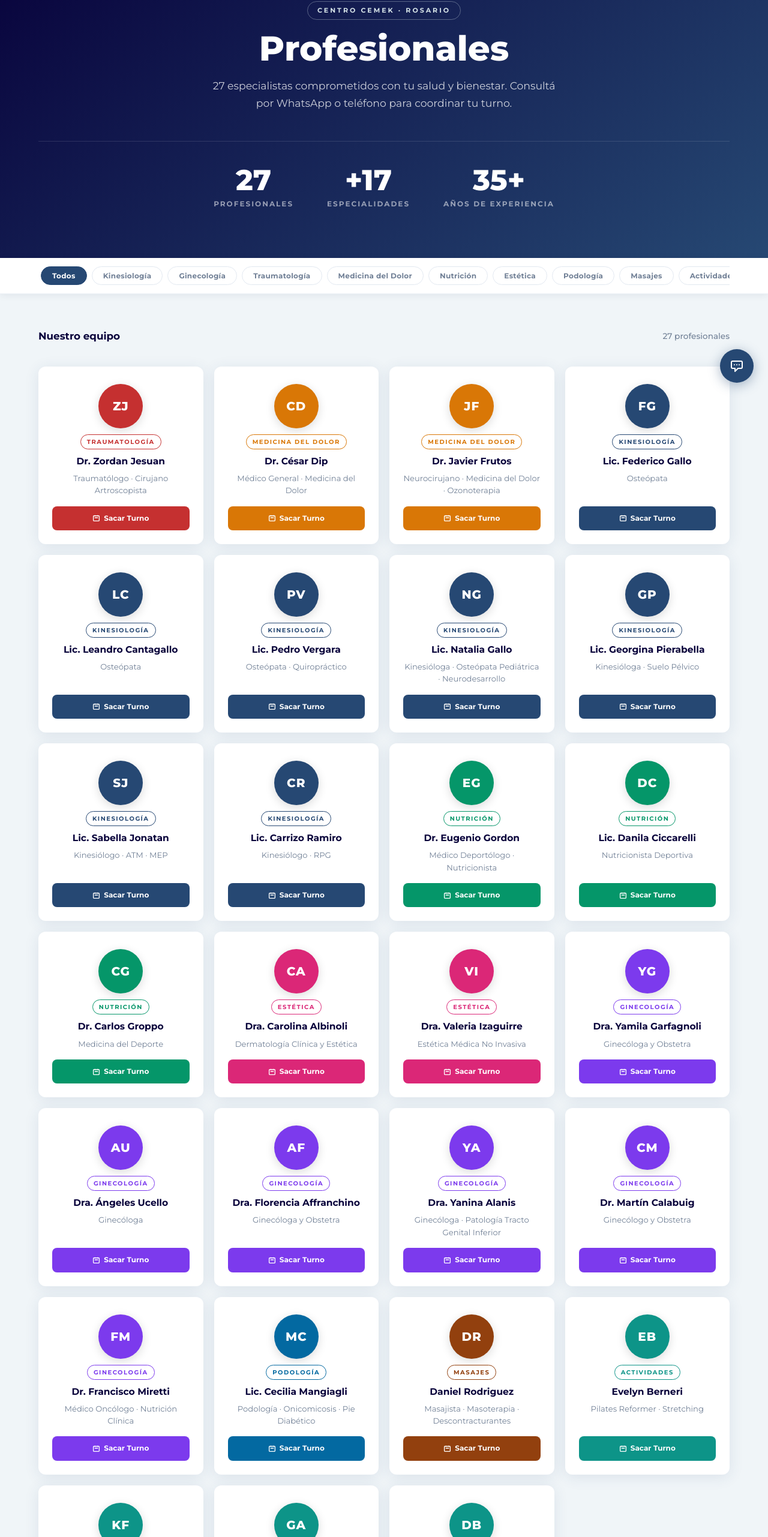
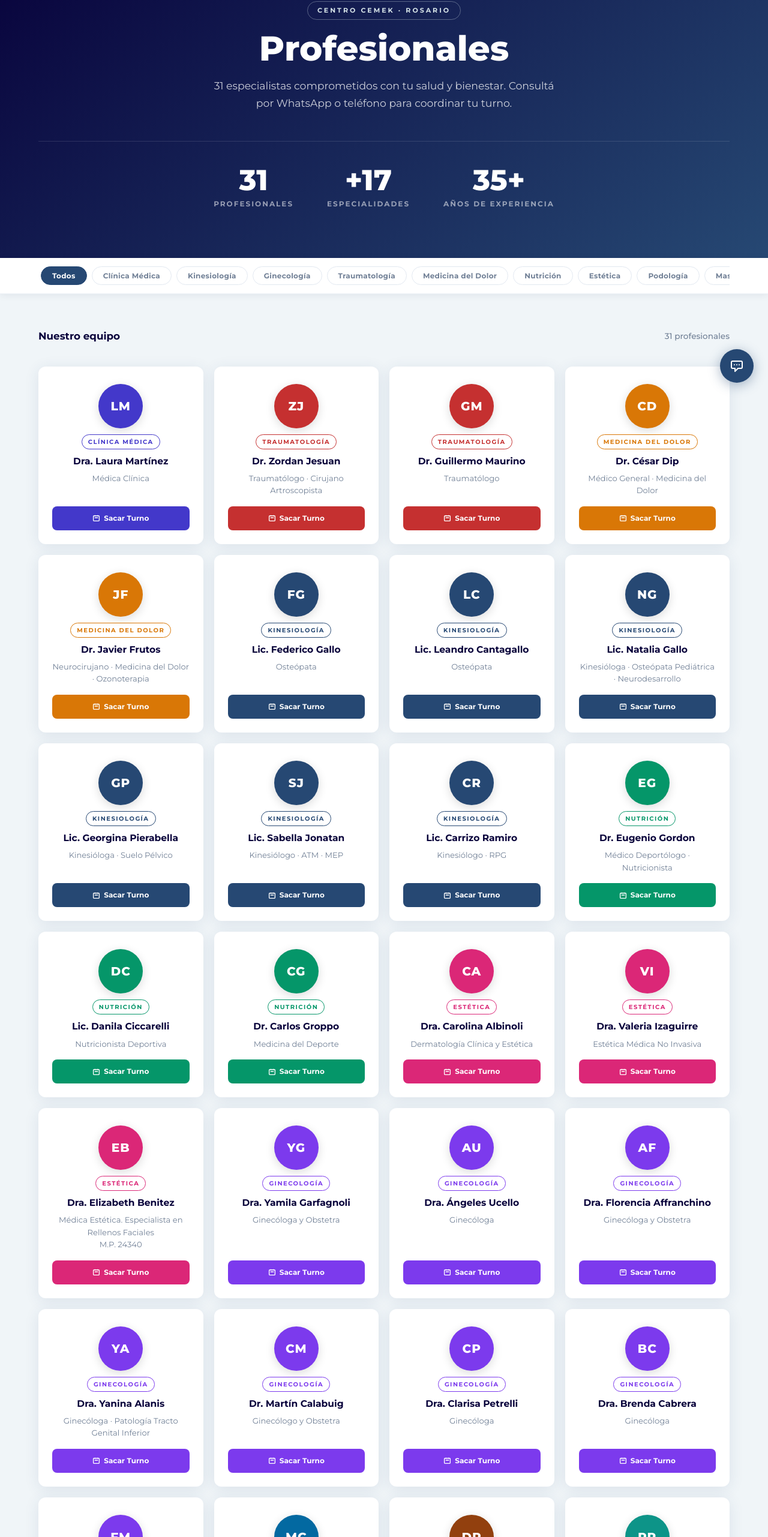
Before and after one commit to Francisseval/web-Clinica-Cemek, a plain HTML site: page profesionales.html in a window 1280 px wide. Shown: the part 138-2700 px from the top of the page at 60% size. Drawn offline with Linux system fonts and the light colour scheme.

Commit message:
Add new professionals, drop Quiropraxia and update consultorio price
- Add Dra. Elizabeth Benitez (Estética, rellenos faciales, M.P. 24340)
- Add Dra. Clarisa Petrelli and Dra. Brenda Cabrera (Ginecología)
- Add Dr. Guillermo Maurino (Traumatología)
- Update professional count to 31 across index, nosotros and profesionales
- Remove Quiropraxia service and replace it with Osteopatía in SEO meta
- Set exclusive consultorio rent to $800.000/mes and drop "Baño exclusivo"

Co-Authored-By: Claude Opus 5.5 <noreply@anthropic.com>

```diff
--- a/profesionales.html
+++ b/profesionales.html
@@ -22,7 +22,7 @@
   <link href="https://fonts.googleapis.com/css2?family=Montserrat:wght@300;400;500;600;700;800&display=swap" rel="stylesheet">
 
   <!-- SEO Meta Tags -->
-  <meta name="description" content="Conocé el equipo de 27 profesionales de Centro CEMEK en Rosario. Kinesiología, Ginecología, Traumatología, Medicina del Dolor, Nutrición, Dermatología y más especialidades.">
+  <meta name="description" content="Conocé el equipo de 31 profesionales de Centro CEMEK en Rosario. Kinesiología, Ginecología, Traumatología, Medicina del Dolor, Nutrición, Dermatología y más especialidades.">
   <meta name="robots" content="index, follow">
   <meta name="author" content="Centro CEMEK">
   <link rel="canonical" href="https://centrocemek.com.ar/profesionales.html">
@@ -38,7 +38,7 @@
   <meta property="og:type" content="website">
   <meta property="og:url" content="https://centrocemek.com.ar/profesionales.html">
   <meta property="og:title" content="Profesionales | Centro CEMEK – Rosario">
-  <meta property="og:description" content="27 profesionales en Kinesiología, Ginecología, Traumatología, Medicina del Dolor y más en Centro CEMEK, Rosario.">
+  <meta property="og:description" content="31 profesionales en Kinesiología, Ginecología, Traumatología, Medicina del Dolor y más en Centro CEMEK, Rosario.">
   <meta property="og:image" content="https://centrocemek.com.ar/assets/hero-poster.jpg">
   <meta property="og:image:width" content="1200">
   <meta property="og:image:height" content="630">
@@ -48,7 +48,7 @@
   <!-- Twitter Card -->
   <meta name="twitter:card" content="summary_large_image">
   <meta name="twitter:title" content="Profesionales | Centro CEMEK – Rosario">
-  <meta name="twitter:description" content="+27 profesionales en Centro CEMEK, Rosario. Medicina, kinesiología, estética y más.">
+  <meta name="twitter:description" content="+31 profesionales en Centro CEMEK, Rosario. Medicina, kinesiología, estética y más.">
   <meta name="twitter:image" content="https://centrocemek.com.ar/assets/hero-poster.jpg">
 
   <!-- Performance -->
@@ -61,7 +61,7 @@
     "@type": "WebPage",
     "name": "Profesionales – Centro CEMEK",
     "url": "https://centrocemek.com.ar/profesionales.html",
-    "description": "+27 profesionales de Centro CEMEK en Rosario. Medicina, kinesiología, estética y fitness.",
+    "description": "+31 profesionales de Centro CEMEK en Rosario. Medicina, kinesiología, estética y fitness.",
     "isPartOf": { "@type": "MedicalOrganization", "name": "Centro CEMEK", "url": "https://centrocemek.com.ar" },
     "breadcrumb": {
       "@type": "BreadcrumbList",
@@ -224,10 +224,10 @@
     <div class="container">
       <span class="eyebrow">Centro CEMEK · Rosario</span>
       <h1>Profesionales</h1>
-      <p>27 especialistas comprometidos con tu salud y bienestar. Consultá por WhatsApp o teléfono para coordinar tu turno.</p>
+      <p>31 especialistas comprometidos con tu salud y bienestar. Consultá por WhatsApp o teléfono para coordinar tu turno.</p>
       <div class="hero-stats">
         <div>
-          <div class="hero-stat-num">27</div>
+          <div class="hero-stat-num">31</div>
           <div class="hero-stat-label">Profesionales</div>
         </div>
         <div>
@@ -247,6 +247,7 @@
     <div class="container">
       <div class="filter-inner">
         <button class="filter-btn active" data-filter="todos">Todos</button>
+        <button class="filter-btn" data-filter="clinica">Clínica Médica</button>
         <button class="filter-btn" data-filter="kinesiologia">Kinesiología</button>
         <button class="filter-btn" data-filter="ginecologia">Ginecología</button>
         <button class="filter-btn" data-filter="traumatologia">Traumatología</button>
@@ -265,15 +266,32 @@
     <div class="container">
       <div class="pros-header">
         <span class="pros-title">Nuestro equipo</span>
-        <span class="pros-count" id="pros-count">27 profesionales</span>
+        <span class="pros-count" id="pros-count">31 profesionales</span>
       </div>
       <div class="professionals-grid" id="professionals-grid">
+        <!-- CLÍNICA MÉDICA -->
+        <div class="pro-card" data-category="clinica" style="--card-color:#4338ca">
+          <div class="pro-avatar">LM</div>
+          <span class="pro-badge">Clínica Médica</span>
+          <div class="pro-name">Dra. Laura Martínez</div>
+          <div class="pro-specialty">Médica Clínica</div>
+          <a href="gracias.html" class="pro-btn"><svg width="13" height="13" fill="none" viewBox="0 0 24 24" stroke="currentColor" stroke-width="2.5"><path d="M8 7V3m8 4V3m-9 8h10M5 21h14a2 2 0 002-2V7a2 2 0 00-2-2H5a2 2 0 00-2 2v12a2 2 0 002 2z"/></svg> Sacar Turno</a>
+        </div>
+
         <!-- TRAUMATOLOGÍA -->
         <div class="pro-card" data-category="traumatologia" style="--card-color:#c53030">
           <div class="pro-avatar">ZJ</div>
           <span class="pro-badge">Traumatología</span>
           <div class="pro-name">Dr. Zordan Jesuan</div>
           <div class="pro-specialty">Traumatólogo · Cirujano Artroscopista</div>
+          <a href="gracias.html" class="pro-btn"><svg width="13" height="13" fill="none" viewBox="0 0 24 24" stroke="currentColor" stroke-width="2.5"><path d="M8 7V3m8 4V3m-9 8h10M5 21h14a2 2 0 002-2V7a2 2 0 00-2-2H5a2 2 0 00-2 2v12a2 2 0 002 2z"/></svg> Sacar Turno</a>
+        </div>
+
+        <div class="pro-card" data-category="traumatologia" style="--card-color:#c53030">
+          <div class="pro-avatar">GM</div>
+          <span class="pro-badge">Traumatología</span>
+          <div class="pro-name">Dr. Guillermo Maurino</div>
+          <div class="pro-specialty">Traumatólogo</div>
           <a href="gracias.html" class="pro-btn"><svg width="13" height="13" fill="none" viewBox="0 0 24 24" stroke="currentColor" stroke-width="2.5"><path d="M8 7V3m8 4V3m-9 8h10M5 21h14a2 2 0 002-2V7a2 2 0 00-2-2H5a2 2 0 00-2 2v12a2 2 0 002 2z"/></svg> Sacar Turno</a>
         </div>
 
@@ -308,14 +326,6 @@
           <span class="pro-badge">Kinesiología</span>
           <div class="pro-name">Lic. Leandro Cantagallo</div>
           <div class="pro-specialty">Osteópata</div>
-          <a href="gracias.html" class="pro-btn"><svg width="13" height="13" fill="none" viewBox="0 0 24 24" stroke="currentColor" stroke-width="2.5"><path d="M8 7V3m8 4V3m-9 8h10M5 21h14a2 2 0 002-2V7a2 2 0 00-2-2H5a2 2 0 00-2 2v12a2 2 0 002 2z"/></svg> Sacar Turno</a>
-        </div>
-
-        <div class="pro-card" data-category="kinesiologia" style="--card-color:#264873">
-          <div class="pro-avatar">PV</div>
-          <span class="pro-badge">Kinesiología</span>
-          <div class="pro-name">Lic. Pedro Vergara</div>
-          <div class="pro-specialty">Osteópata · Quiropráctico</div>
           <a href="gracias.html" class="pro-btn"><svg width="13" height="13" fill="none" viewBox="0 0 24 24" stroke="currentColor" stroke-width="2.5"><path d="M8 7V3m8 4V3m-9 8h10M5 21h14a2 2 0 002-2V7a2 2 0 00-2-2H5a2 2 0 00-2 2v12a2 2 0 002 2z"/></svg> Sacar Turno</a>
         </div>
 
@@ -393,6 +403,14 @@
           <a href="gracias.html" class="pro-btn"><svg width="13" height="13" fill="none" viewBox="0 0 24 24" stroke="currentColor" stroke-width="2.5"><path d="M8 7V3m8 4V3m-9 8h10M5 21h14a2 2 0 002-2V7a2 2 0 00-2-2H5a2 2 0 00-2 2v12a2 2 0 002 2z"/></svg> Sacar Turno</a>
         </div>
 
+        <div class="pro-card" data-category="estetica" style="--card-color:#db2777">
+          <div class="pro-avatar">EB</div>
+          <span class="pro-badge">Estética</span>
+          <div class="pro-name">Dra. Elizabeth Benitez</div>
+          <div class="pro-specialty">Médica Estética. Especialista en Rellenos Faciales<br>M.P. 24340</div>
+          <a href="gracias.html" class="pro-btn"><svg width="13" height="13" fill="none" viewBox="0 0 24 24" stroke="currentColor" stroke-width="2.5"><path d="M8 7V3m8 4V3m-9 8h10M5 21h14a2 2 0 002-2V7a2 2 0 00-2-2H5a2 2 0 00-2 2v12a2 2 0 002 2z"/></svg> Sacar Turno</a>
+        </div>
+
         <!-- GINECOLOGÍA -->
         <div class="pro-card" data-category="ginecologia" style="--card-color:#7c3aed">
           <div class="pro-avatar">YG</div>
@@ -435,6 +453,22 @@
         </div>
 
         <div class="pro-card" data-category="ginecologia" style="--card-color:#7c3aed">
+          <div class="pro-avatar">CP</div>
+          <span class="pro-badge">Ginecología</span>
+          <div class="pro-name">Dra. Clarisa Petrelli</div>
+          <div class="pro-specialty">Ginecóloga</div>
+          <a href="gracias.html" class="pro-btn"><svg width="13" height="13" fill="none" viewBox="0 0 24 24" stroke="currentColor" stroke-width="2.5"><path d="M8 7V3m8 4V3m-9 8h10M5 21h14a2 2 0 002-2V7a2 2 0 00-2-2H5a2 2 0 00-2 2v12a2 2 0 002 2z"/></svg> Sacar Turno</a>
+        </div>
+
+        <div class="pro-card" data-category="ginecologia" style="--card-color:#7c3aed">
+          <div class="pro-avatar">BC</div>
+          <span class="pro-badge">Ginecología</span>
+          <div class="pro-name">Dra. Brenda Cabrera</div>
+          <div class="pro-specialty">Ginecóloga</div>
+          <a href="gracias.html" class="pro-btn"><svg width="13" height="13" fill="none" viewBox="0 0 24 24" stroke="currentColor" stroke-width="2.5"><path d="M8 7V3m8 4V3m-9 8h10M5 21h14a2 2 0 002-2V7a2 2 0 00-2-2H5a2 2 0 00-2 2v12a2 2 0 002 2z"/></svg> Sacar Turno</a>
+        </div>
+
+        <div class="pro-card" data-category="ginecologia" style="--card-color:#7c3aed">
           <div class="pro-avatar">FM</div>
           <span class="pro-badge">Ginecología</span>
           <div class="pro-name">Dr. Francisco Miretti</div>
@@ -461,11 +495,11 @@
         </div>
 
         <!-- ACTIVIDADES -->
-        <div class="pro-card" data-category="actividades" style="--card-color:#0d9488">
-          <div class="pro-avatar">EB</div>
+        <div class="pro-card" data-category="actividades" style="--card-color:#0d9488" data-wa-msg="Hola! Me gustaría tomar clases de Pilates Reformer en Centro CEMEK. ¿Me podés confirmar horarios y disponibilidad?">
+          <div class="pro-avatar">PR</div>
           <span class="pro-badge">Actividades</span>
-          <div class="pro-name">Evelyn Berneri</div>
-          <div class="pro-specialty">Pilates Reformer · Stretching</div>
+          <div class="pro-name">Pilates Reformer</div>
+          <div class="pro-specialty">Clases en equipos profesionales · Stretching</div>
           <a href="gracias.html" class="pro-btn"><svg width="13" height="13" fill="none" viewBox="0 0 24 24" stroke="currentColor" stroke-width="2.5"><path d="M8 7V3m8 4V3m-9 8h10M5 21h14a2 2 0 002-2V7a2 2 0 00-2-2H5a2 2 0 00-2 2v12a2 2 0 002 2z"/></svg> Sacar Turno</a>
         </div>
 
@@ -585,7 +619,8 @@
     document.querySelectorAll('.pro-card').forEach(card => {
       const name = card.querySelector('.pro-name').textContent.trim();
       const specialty = card.querySelector('.pro-specialty').textContent.trim();
-      const msg = 'Hola! Me gustaría reservar un turno con ' + name + ' (' + specialty + '). ¿Me podés confirmar su disponibilidad?';
+      // Las fichas sin nombre de profesional (ej. Pilates) traen su propio mensaje en data-wa-msg
+      const msg = card.dataset.waMsg || 'Hola! Me gustaría reservar un turno con ' + name + ' (' + specialty + '). ¿Me podés confirmar su disponibilidad?';
       const waUrl = 'https://wa.me/5493412175231?text=' + encodeURIComponent(msg);
       const btn = card.querySelector('.pro-btn');
       if (btn) btn.href = 'gracias.html?wa=' + encodeURIComponent(waUrl);
```
Also changed, not shown: alquiler-consultorios.html (+1 -2 lines), contacto.html (+0 -1 lines), index.html (+11 -14 lines), nosotros.html (+12 -13 lines), servicios.html (+4 -11 lines).
